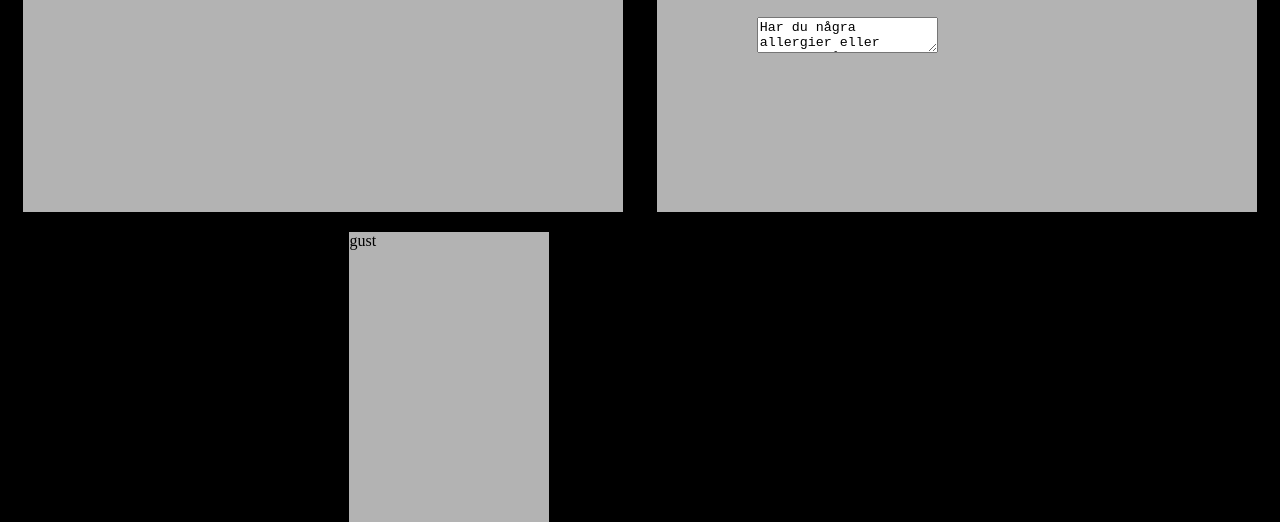
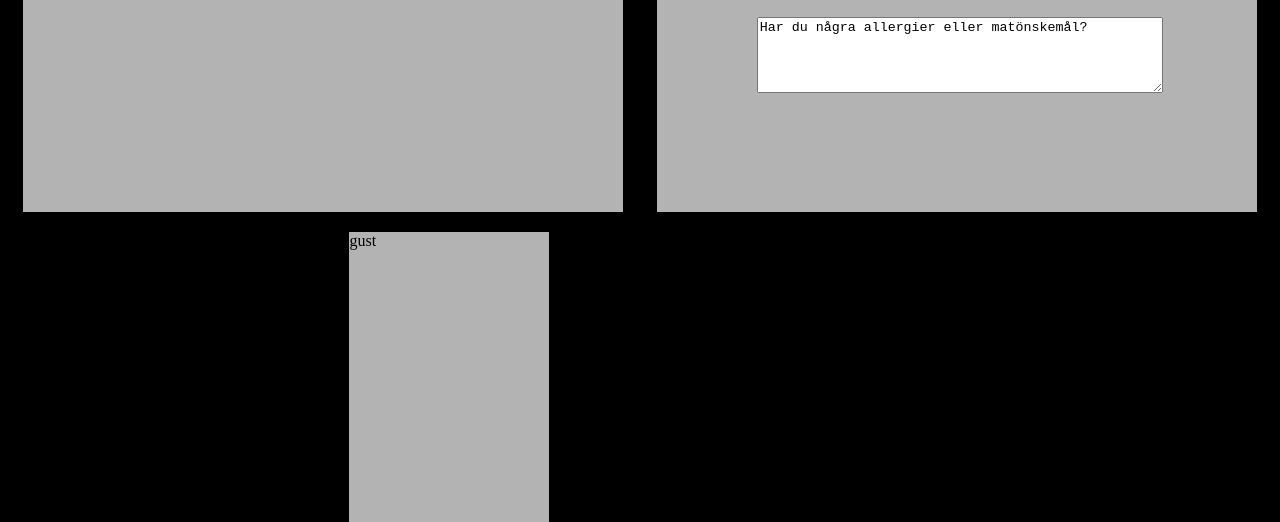
Before and after one commit to antonpetersson/RSVP, a plain HTML site: page anton.html in a window 1280 px wide. Both pictures are taken after a click on the element 215 px from the left and 300 px from the top of the page. Shown: the part 278-800 px from the top of the page. Drawn offline with nearby package versions, Linux system fonts and the light colour scheme.

Commit message:
Textarea fix

```diff
--- a/style.css
+++ b/style.css
@@ -173,8 +173,11 @@ body{
 
 textarea {
 
-    max-width:400px;
-    max-height:70px;
+    width:400px;
+    height:70px;
+  max-width:420px;
+  max-height:100px;
+
     margin:auto;
 
 }
```
